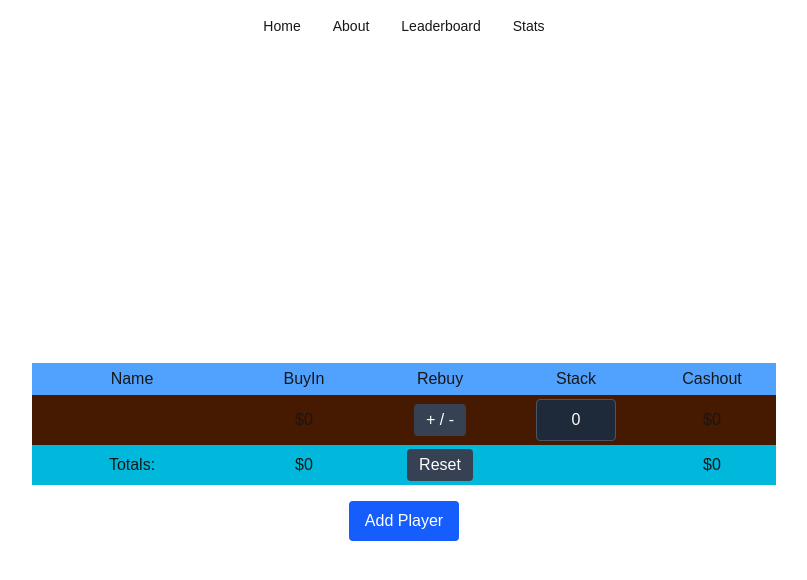
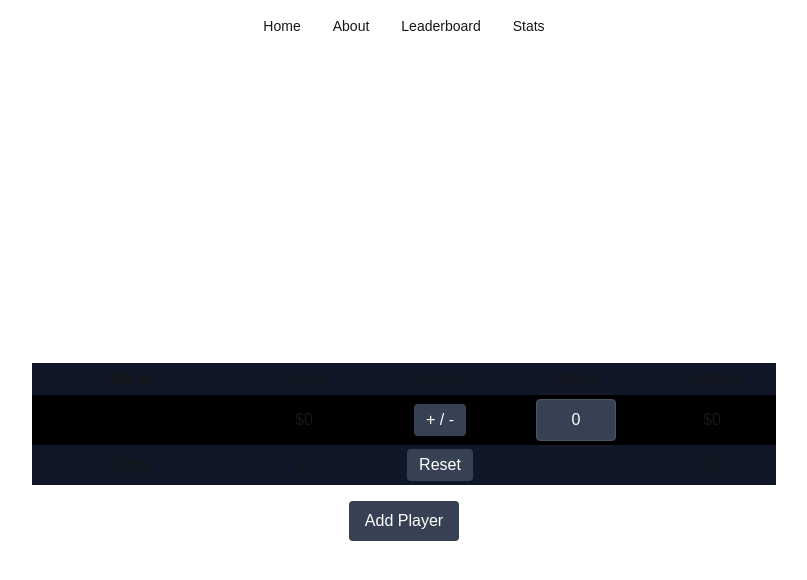
Before and after one commit to samsung-chow/poker-night, a Next.js app: page / in a window 1280 px wide. Both pictures are taken after a click on the button "Confirm". Shown: the top 580 px of the page, without its empty margins (236-1043 px from the left). Built offline with nearby package versions, Linux system fonts and the light colour scheme.

Commit message:
some color changes so its not as ugly LOL

```diff
--- a/app/page.tsx
+++ b/app/page.tsx
@@ -132,7 +132,7 @@ export default function Home() {
 
         {numberOfPlayers < 10 && (
           <button
-            className="mt-4 px-4 py-2 bg-blue-600 text-white rounded hover:bg-blue-500 transition-colors"
+            className="mt-4 px-4 py-2 bg-gray-700 text-white rounded hover:bg-blue-500 transition-colors"
             onClick={() => setAddPlayerModalOpen(true)}
           >
             Add Player
@@ -142,7 +142,7 @@ export default function Home() {
 
       {addPlayerModalOpen && (
         <div className="fixed inset-0 bg-opacity-50 backdrop-blur-sm flex items-center justify-center z-50">
-          <div className="bg-white p-6 rounded shadow-xl text-black w-80">
+          <div className="bg-white p-6 rounded-2xl shadow-xl text-black w-80">
             <h2 className="text-lg font-semibold mb-2">Add new player</h2>
             <input
               type="string"
@@ -205,7 +205,7 @@ const StandardTextBox = ({ onInputChange, stack }: StandardTextBoxProps) => {
     <input
       type="text"
       value={stack ?? ""}
-      className="px-3 py-2 w-20 rounded bg-gray-800 text-white border border-gray-600 text-center"
+      className="px-3 py-2 w-20 rounded bg-gray-700 text-white border border-gray-600 text-center"
       onChange={(e) => {
         const value = parseFloat(e.target.value);
         if (!isNaN(value)) {
@@ -269,7 +269,7 @@ const PlaceHolderInputs = ({ name, buyIn, cashout, stack, onBuyInChange, onStack
 
   return(
     <>
-      <div className="flex flex-row items-center justify-center bg-amber-950 py-1 gap-x-2">
+      <div className="flex flex-row items-center justify-center bg-black py-1 gap-x-2">
         <div className="w-50 text-left px-5">{`${name}`}</div>
         <div className="w-32 text-center">{`$${buyIn}`}</div>
         <div className="w-32 text-center" onClick={() => setIsModalOpen(true)} ><StandardButton /></div>
@@ -286,7 +286,7 @@ const PlaceHolderInputs = ({ name, buyIn, cashout, stack, onBuyInChange, onStack
 
       {isModalOpen && (
         <div className="fixed inset-0 bg-opacity-50 backdrop-blur-sm flex items-center justify-center z-50">
-          <div className="bg-white p-6 rounded shadow-xl text-black w-80">
+          <div className="bg-white p-6 rounded-2xl shadow-xl text-black w-80">
             <h2 className="text-lg font-semibold mb-2">Adjust Buy-In</h2>
             <input
               type="string"
@@ -333,7 +333,7 @@ const PlaceHolderTotals = ({ onResetClick, totalBuyIns, nightTotal }: PlaceHolde
 
   return(
     <>
-      <div className="flex flex-row items-center justify-center bg-cyan-500 py-1 gap-x-2">
+      <div className="flex flex-row items-center justify-center bg-gray-900 py-1 gap-x-2">
         <div className="w-50 text-center"> Totals: </div>
         <div className="w-32 text-center">{`$${totalBuyIns}`}</div>
         <div className="w-32 text-center" onClick={() => setIsModalOpen(true)} > <StandardButton_r /> </div>
@@ -343,7 +343,7 @@ const PlaceHolderTotals = ({ onResetClick, totalBuyIns, nightTotal }: PlaceHolde
 
       {isModalOpen && (
         <div className="fixed inset-0 bg-opacity-50 backdrop-blur-sm flex items-center justify-center z-50">
-          <div className="bg-white p-6 rounded shadow-xl text-black w-80">
+          <div className="bg-white p-6 rounded-2xl shadow-xl text-black w-80">
             <h2 className="text-lg font-semibold mb-2">Confirm Reset?</h2>
             <div className="flex justify-between">
               <button
@@ -369,7 +369,7 @@ const PlaceHolderTotals = ({ onResetClick, totalBuyIns, nightTotal }: PlaceHolde
 
 const PlaceHolderTitles = () => {
   return(
-    <div className="flex flex-row items-center justify-center bg-blue-400 py-1 gap-x-2">
+    <div className="flex flex-row items-center justify-center bg-gray-900 py-1 gap-x-2">
       <div className="w-50 text-center">Name</div>
       <div className="w-32 text-center">BuyIn</div>
       <div className="w-32 text-center">Rebuy</div>
```
